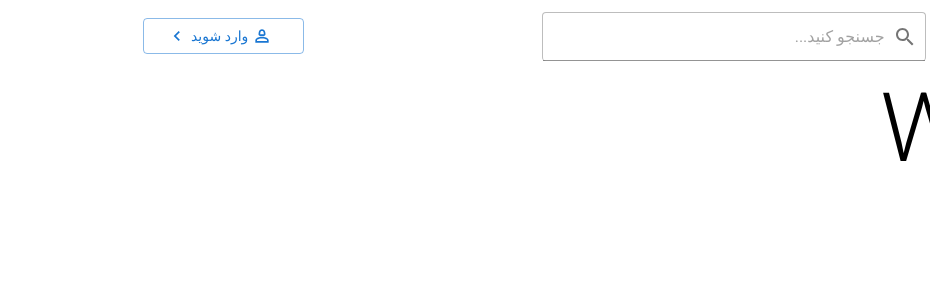
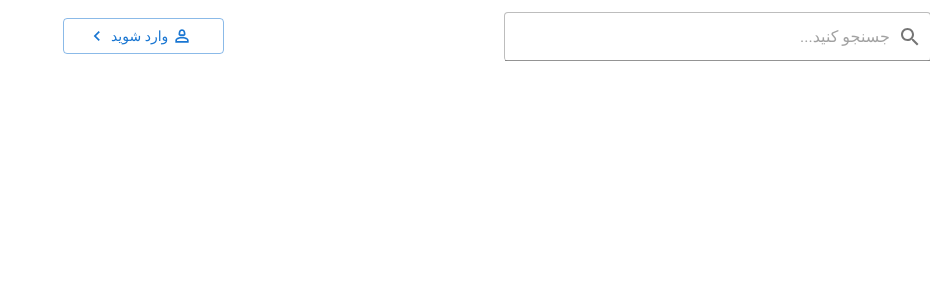
Before and after one commit to mehrdadj2005/WearLuxe, a Next.js app: page / in a window 1280 px wide. Shown: the top 300 px of the page, without its empty margins (350-1280 px from the left). Built offline with nearby package versions, Linux system fonts and the light colour scheme; what @mui/material-nextjs would draw is missing.

Commit message:
remove container

```diff
--- a/src/app/layout.tsx
+++ b/src/app/layout.tsx
@@ -1,7 +1,7 @@
 import { AppRouterCacheProvider } from "@mui/material-nextjs/v15-appRouter";
 import { Roboto } from "next/font/google";
 import "./globals.css";
-import { Container, ThemeProvider } from "@mui/material";
+import { ThemeProvider } from "@mui/material";
 import theme from "@/components/them";
 import Header from "@/components/header";
 
@@ -23,10 +23,8 @@ export default function RootLayout({
         {/* The (AppRouterCacheProvider) component is responsible for collecting the CSS generated by MUI System on the server */}
         <AppRouterCacheProvider>
           <ThemeProvider theme={theme}>
-            <Container>
-              <Header />
-              {children}
-            </Container>
+            <Header />
+            {children}
           </ThemeProvider>
         </AppRouterCacheProvider>
       </body>
```
